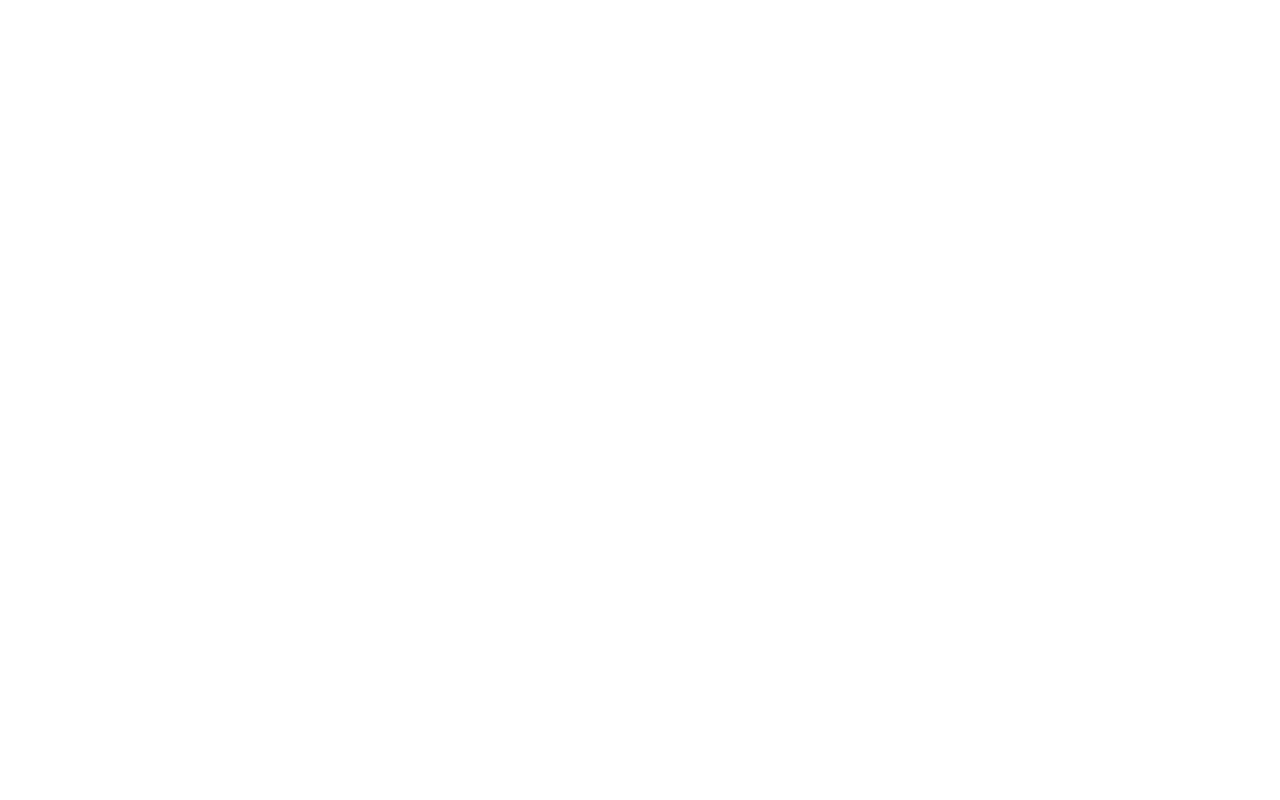
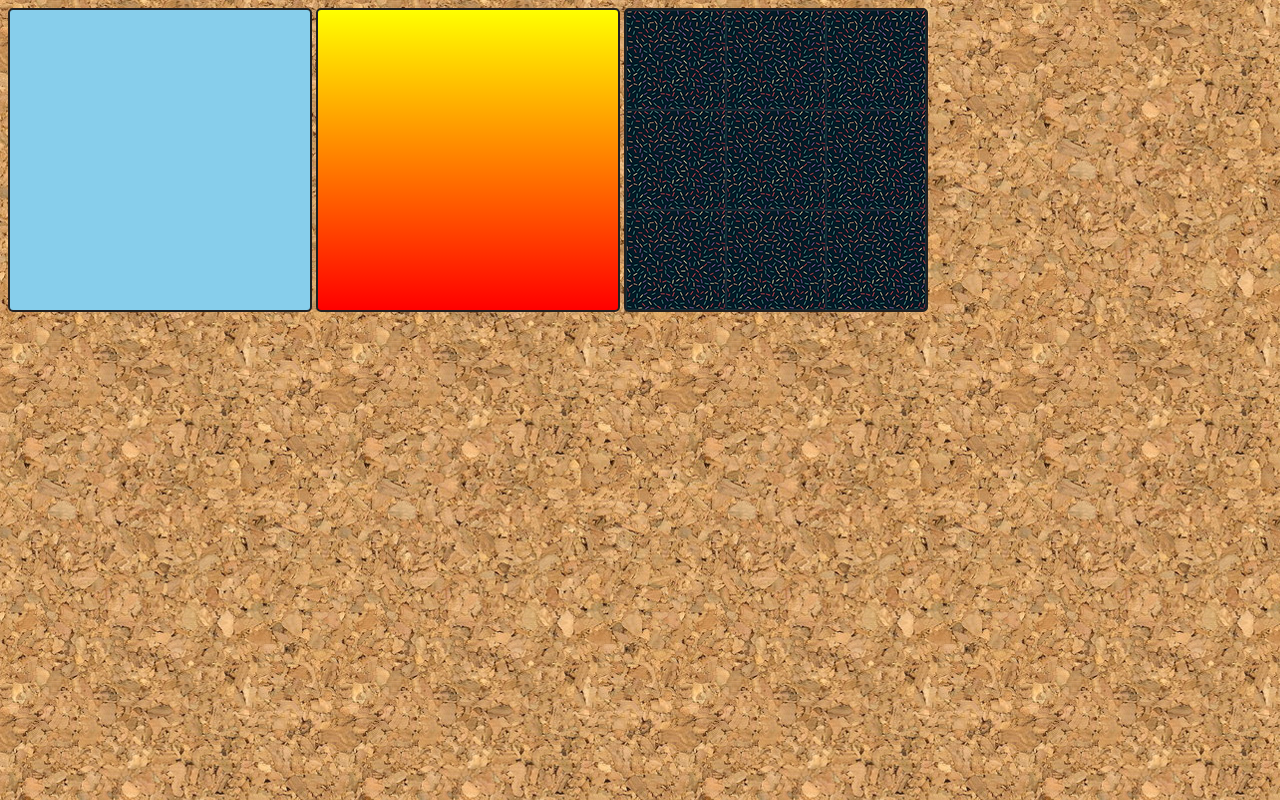
Before and after one commit to Brunodev2/estudohtmlcss, a plain HTML site: page ex22/index.html in a window 1280 px wide. Drawn offline with Linux system fonts and the light colour scheme.

Commit message:
Update index.html

```diff
--- a/ex22/index.html
+++ b/ex22/index.html
@@ -4,8 +4,46 @@
     <meta charset="UTF-8">
     <meta name="viewport" content="width=device-width, initial-scale=1.0">
     <title>Document</title>
+
+    <style>
+        body{
+            background-image: url('imagens/wallpaper001.jpg');
+        }
+    div.quadrado{
+        display:inline-block;
+        width: 300px;
+        height: 300px;
+        border: 2px solid rgb(33, 32, 32);
+        background-color: rgb(159, 149, 149);
+        border-radius: 5px;
+
+    }
+    div#q1{
+        background-color: skyblue;
+
+    }
+    div#q2{
+    background-image:linear-gradient(to bottom,yellow,red);
+
+    }
+    div#q3{
+    background-image: url('imagens/pattern001.png');
+
+    }
+</style>
 </head>
+
+
 <body>
+    <div class="quadrado" id="q1">
 
+    </div>
+    <div class="quadrado" id="q2">
+
+    </div>
+
+    <div class="quadrado" id="q3">
+
+    </div>
 </body>
 </html>
```
